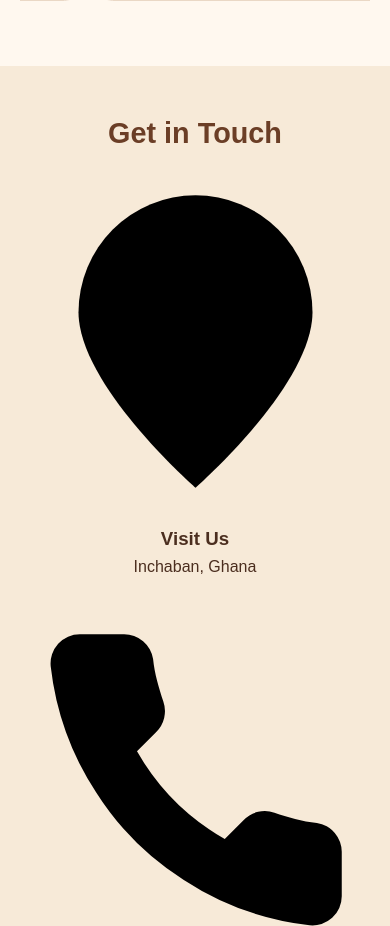
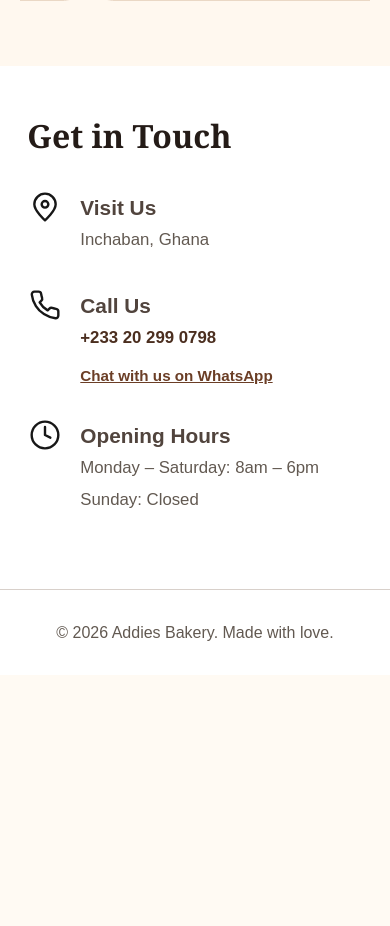
Before and after one commit to Joseph9-tech/Addies-bakery, a plain HTML site: page index.html in a window 390 px wide. Shown: the part 6002-6928 px from the top of the page. After the commit the page ends 6677 px from the top, so only its background shows below. Drawn offline with Linux system fonts and the light colour scheme.

```diff
--- a/style.css
+++ b/style.css
@@ -1419,3 +1419,149 @@
 .view-all-products-btn[hidden] {
   display: none;
 }
+/* =====================================
+   ADDIES BAKERY - GET IN TOUCH
+===================================== */
+
+.contact {
+  background: #fff;
+  padding: 65px 8% 55px;
+  text-align: left;
+}
+
+.contact-container {
+  max-width: 850px;
+  margin: 0 auto;
+}
+
+.contact h2 {
+  color: #241b17;
+  font-family: Georgia, serif;
+  font-size: clamp(2rem, 4vw, 2.5rem);
+  margin-bottom: 45px;
+}
+
+.contact-item {
+  display: flex;
+  align-items: flex-start;
+  gap: 25px;
+  margin-bottom: 35px;
+}
+
+.contact-icon {
+  font-size: 30px;
+  min-width: 40px;
+  line-height: 1.5;
+}
+
+.contact-item h3 {
+  color: #51443d;
+  font-size: 1.5rem;
+  margin-bottom: 3px;
+}
+
+.contact-item p {
+  color: #625951;
+  font-size: 1.15rem;
+  margin: 0 0 5px !important;
+}
+
+.contact-item a {
+  color: #4b2e1f;
+  font-weight: 700;
+  text-decoration: none;
+}
+
+.contact-item a:hover {
+  color: #b87945;
+}
+
+.contact-item .whatsapp-link {
+  display: inline-block;
+  margin-top: 7px;
+  color: #6b3e26;
+  font-size: 0.95rem;
+  text-decoration: underline;
+}
+
+/* Footer */
+.site-footer {
+  background: #fff;
+  border-top: 1px solid #d8d0ca;
+  padding: 30px 15px;
+  text-align: center;
+  color: #625951;
+  font-size: 1rem;
+}
+
+.site-footer p {
+  margin: 5px 0;
+}
+
+.footer-tagline {
+  font-size: 0.9rem;
+  color: #8b735f;
+}
+
+@media (max-width: 600px) {
+  .contact {
+    padding: 50px 7% 40px;
+  }
+
+  .contact h2 {
+    margin-bottom: 35px;
+  }
+
+  .contact-item {
+    gap: 18px;
+    margin-bottom: 30px;
+  }
+
+  .contact-icon {
+    font-size: 26px;
+    min-width: 35px;
+  }
+
+  .contact-item h3 {
+    font-size: 1.3rem;
+  }
+
+  .contact-item p {
+    font-size: 1.05rem;
+  }
+
+  .site-footer {
+    padding: 25px 15px;
+  }
+}
+.contact-icon {
+  width: 40px;
+  min-width: 40px;
+  height: 40px;
+  display: flex;
+  align-items: flex-start;
+  justify-content: center;
+  color: #171717;
+}
+
+.contact-icon svg {
+  width: 36px;
+  height: 36px;
+  fill: none;
+  stroke: currentColor;
+  stroke-width: 1.8;
+  stroke-linecap: round;
+  stroke-linejoin: round;
+}
+
+@media (max-width: 600px) {
+  .contact-icon {
+    width: 35px;
+    min-width: 35px;
+  }
+
+  .contact-icon svg {
+    width: 32px;
+    height: 32px;
+  }
+}
```
